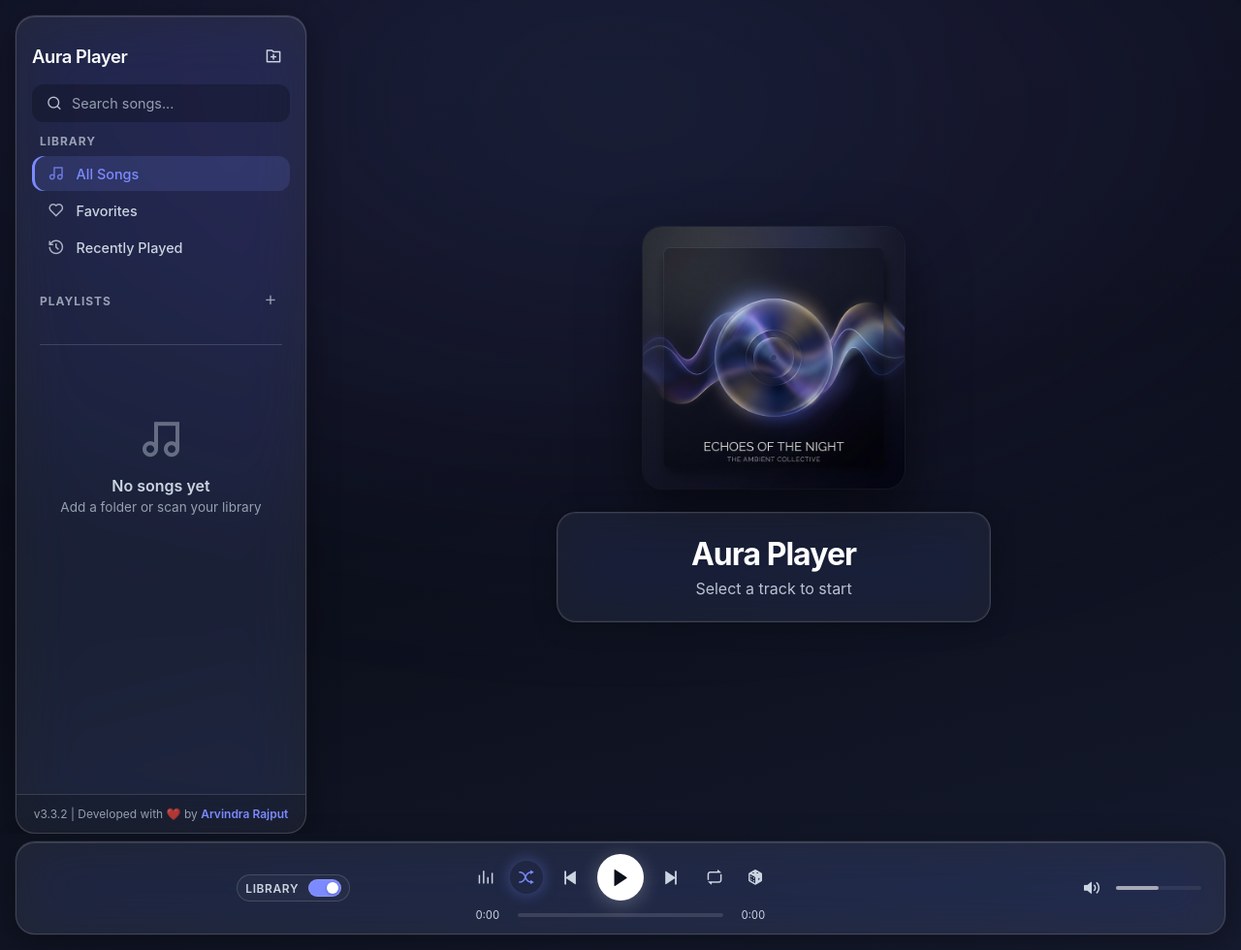
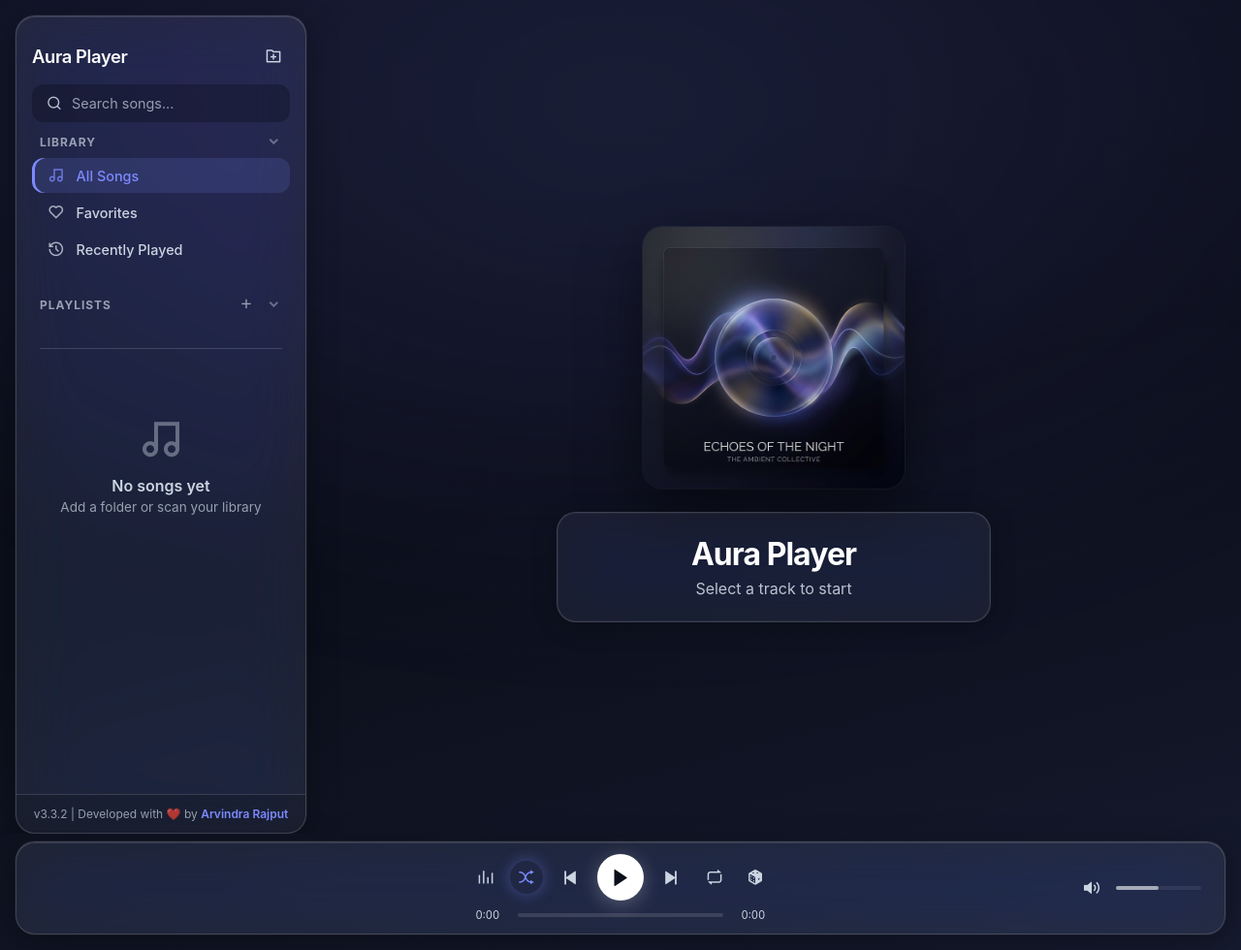
Before and after one commit to arvindra78/AuraMusicPlayer, a Flask app: page / in a window 1280 px wide. Shown: the whole page at 97% size. Run offline with Flask 3, Linux system fonts and the light colour scheme; data that the repository does not hold is empty; some libraries are stand-ins or nearby versions.

Commit message:
Smart library 2

```diff
--- a/static/css/style.css
+++ b/static/css/style.css
@@ -1113,6 +1113,39 @@ body.hologram-minimal .hologram-overlay {
     align-items: center;
 }
 
+.sidebar-section-title.collapsible {
+    cursor: pointer;
+    user-select: none;
+    transition: color var(--transition-fast);
+}
+
+.sidebar-section-title.collapsible:hover {
+    color: var(--text-primary);
+}
+
+.collapse-icon {
+    font-size: 1rem;
+    transition: transform 0.3s var(--ease-out);
+    opacity: 0.6;
+}
+
+.collapsed .collapse-icon {
+    transform: rotate(-90deg);
+}
+
+.sidebar-section-content {
+    overflow: hidden;
+    transition: max-height 0.4s var(--ease-out), opacity 0.3s var(--ease-out);
+    max-height: 800px;
+    opacity: 1;
+}
+
+.collapsed .sidebar-section-content {
+    max-height: 0;
+    opacity: 0;
+    pointer-events: none;
+}
+
 .nav-item {
     display: flex;
     align-items: center;
@@ -1380,89 +1413,3 @@ body.hologram-minimal .hologram-overlay {
 .playlist-item-more:hover {
     color: var(--text-primary);
 }
-
-/* ═══════════════════════════════════════════════════════════════════════════
-   SIDEBAR TOGGLE (SLIDER)
-   ═══════════════════════════════════════════════════════════════════════════ */
-
-.library-toggle-group {
-    display: flex;
-    align-items: center;
-    gap: 10px;
-    margin-left: var(--spacing-md);
-    padding: 4px 8px;
-    background: rgba(255, 255, 255, 0.03);
-    border-radius: 20px;
-    border: 1px solid var(--glass-border);
-}
-
-.toggle-label {
-    font-size: 0.75rem;
-    font-weight: 600;
-    color: var(--text-secondary);
-    text-transform: uppercase;
-    letter-spacing: 0.05em;
-}
-
-.switch {
-    position: relative;
-    display: inline-block;
-    width: 34px;
-    height: 18px;
-}
-
-.switch input {
-    opacity: 0;
-    width: 0;
-    height: 0;
-}
-
-.slider-round {
-    position: absolute;
-    cursor: pointer;
-    inset: 0;
-    background-color: rgba(255, 255, 255, 0.1);
-    transition: .3s var(--ease-out);
-    border-radius: 34px;
-    border: 1px solid rgba(255, 255, 255, 0.1);
-}
-
-.slider-round:before {
-    position: absolute;
-    content: "";
-    height: 12px;
-    width: 12px;
-    left: 2px;
-    bottom: 2px;
-    background-color: white;
-    transition: .3s var(--ease-out);
-    border-radius: 50%;
-    box-shadow: 0 1px 3px rgba(0,0,0,0.3);
-}
-
-input:checked + .slider-round {
-    background-color: var(--accent-color);
-}
-
-input:checked + .slider-round:before {
-    transform: translateX(16px);
-}
-
-/* Hidden Sidebar State */
-.app-container.sidebar-hidden .sidebar {
-    width: 0;
-    margin-right: 0;
-    padding-left: 0;
-    padding-right: 0;
-    opacity: 0;
-    pointer-events: none;
-    transform: translateX(-20px);
-}
-
-.app-container.sidebar-hidden .main-content {
-    flex: 1;
-}
-
-.sidebar {
-    transition: width 0.4s var(--ease-out), opacity 0.3s var(--ease-out), transform 0.4s var(--ease-out), padding 0.4s var(--ease-out), margin 0.4s var(--ease-out);
-}
--- a/static/js/app.js
+++ b/static/js/app.js
@@ -257,6 +257,7 @@ async function init() {
     setupOpenFileHandler();
     setupMediaSessionHandlers();
     setupPlaylistHandlers();
+    setupCollapsibleSections();
 
     // ── Mini Player IPC ──
     if (window.electronAPI) {
@@ -797,20 +798,6 @@ function setupEventListeners() {
     });
     elements.repeatBtn.addEventListener('click', () => { repeatMode = (repeatMode + 1) % 3; updateRepeatUI(); saveSettings(); });
 
-    const sidebarToggle = document.getElementById('sidebarToggle');
-    const appContainer = document.querySelector('.app-container');
-    if (sidebarToggle) {
-        sidebarToggle.addEventListener('change', () => {
-            appContainer.classList.toggle('sidebar-hidden', !sidebarToggle.checked);
-            localStorage.setItem('aura-sidebar-visible', sidebarToggle.checked);
-        });
-
-        // Load initial state
-        const sidebarVisible = localStorage.getItem('aura-sidebar-visible') !== 'false';
-        sidebarToggle.checked = sidebarVisible;
-        appContainer.classList.toggle('sidebar-hidden', !sidebarVisible);
-    }
-
     elements.addFolderBtn.addEventListener('click', async () => {
         if (window.electronAPI?.selectFolder) {
             const dir = await window.electronAPI.selectFolder();
@@ -852,6 +839,20 @@ function setupPlaylistHandlers() {
     });
     elements.deleteCancelBtn.addEventListener('click', hideDeleteModal);
     document.addEventListener('click', () => { elements.contextMenu.style.display = 'none'; });
+}
+
+function setupCollapsibleSections() {
+    const sections = document.querySelectorAll('.sidebar-nav-section');
+    sections.forEach(section => {
+        const title = section.querySelector('.sidebar-section-title.collapsible');
+        if (title) {
+            title.addEventListener('click', (e) => {
+                // Don't toggle if clicking the "Add Playlist" button itself
+                if (e.target.closest('.add-playlist-btn')) return;
+                section.classList.toggle('collapsed');
+            });
+        }
+    });
 }
 
 function showPlaylistModal(title, initialValue, onSave) {
--- a/templates/index.html
+++ b/templates/index.html
@@ -65,8 +65,12 @@
             <div class="playlist-container" id="playlistContainer">
                 <!-- Navigation Sections -->
                 <nav class="sidebar-nav">
-                    <div class="sidebar-nav-section">
-                        <h3 class="sidebar-section-title">Library</h3>
+                    <div class="sidebar-nav-section" id="librarySection">
+                        <h3 class="sidebar-section-title collapsible">
+                            <span>Library</span>
+                            <i class="ri-arrow-down-s-line collapse-icon"></i>
+                        </h3>
+                        <div class="sidebar-section-content">
                             <div class="nav-item active" id="navAllSongs">
                                 <i class="ri-music-2-line"></i>
                                 <span>All Songs</span>
@@ -80,16 +84,22 @@
                                 <span>Recently Played</span>
                             </div>
                         </div>
+                    </div>
 
-                    <div class="sidebar-nav-section">
-                        <div class="sidebar-section-title">
+                    <div class="sidebar-nav-section" id="playlistSection">
+                        <div class="sidebar-section-title collapsible">
                             <span>Playlists</span>
+                            <div style="display: flex; align-items: center; gap: 8px;">
                                 <button id="addPlaylistBtn" class="add-playlist-btn" title="New Playlist">
                                     <i class="ri-add-line"></i>
                                 </button>
+                                <i class="ri-arrow-down-s-line collapse-icon"></i>
                             </div>
+                        </div>
+                        <div class="sidebar-section-content">
                             <div id="userPlaylists">
                                 <!-- User playlists populated via JS -->
+                            </div>
                         </div>
                     </div>
                 </nav>
@@ -164,13 +174,6 @@
                 <div id="trackTitleMini" class="marquee">No track playing</div>
                 <p id="trackArtistMini">Unknown</p>
             </div>
-            <div class="library-toggle-group">
-                <span class="toggle-label">Library</span>
-                <label class="switch">
-                    <input type="checkbox" id="sidebarToggle" checked>
-                    <span class="slider-round"></span>
-                </label>
-            </div>
         </div>
 
         <div class="player-center">
```
Lines whose indentation alone changed are shown as unchanged.
